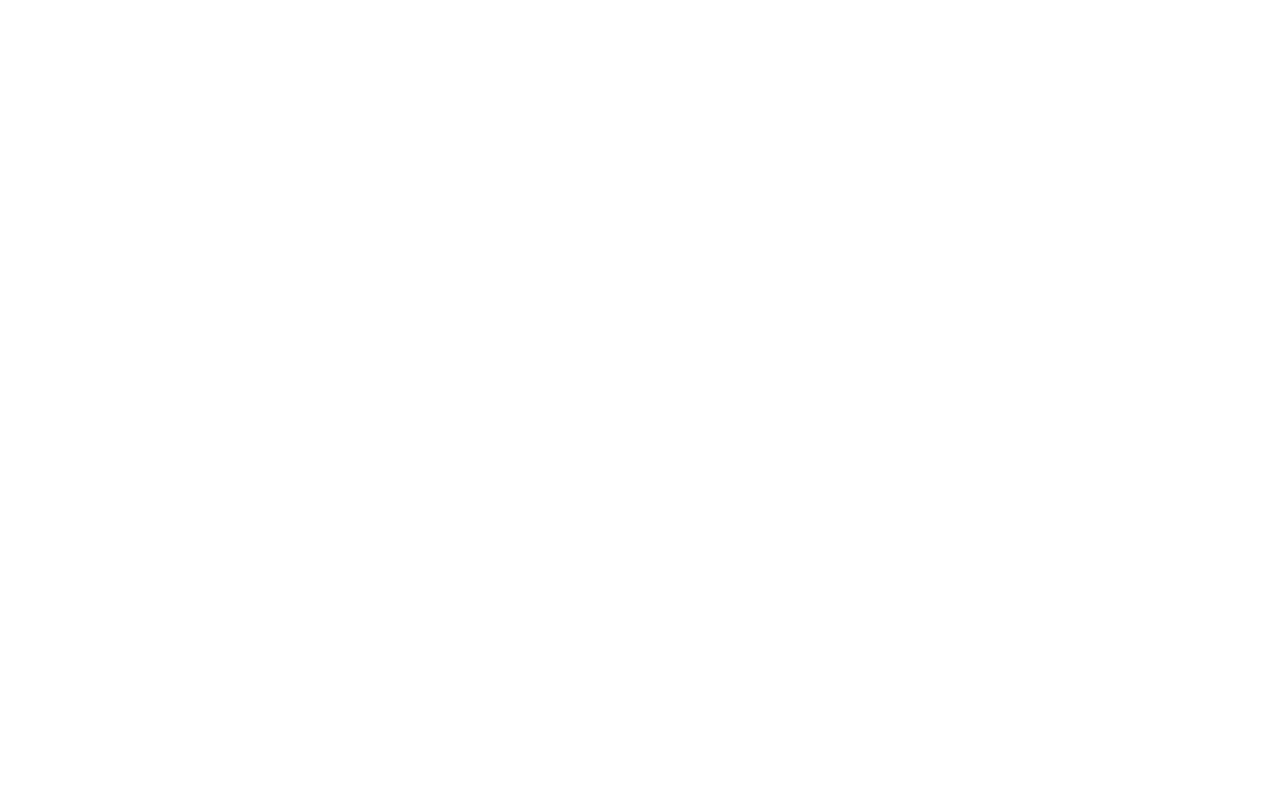
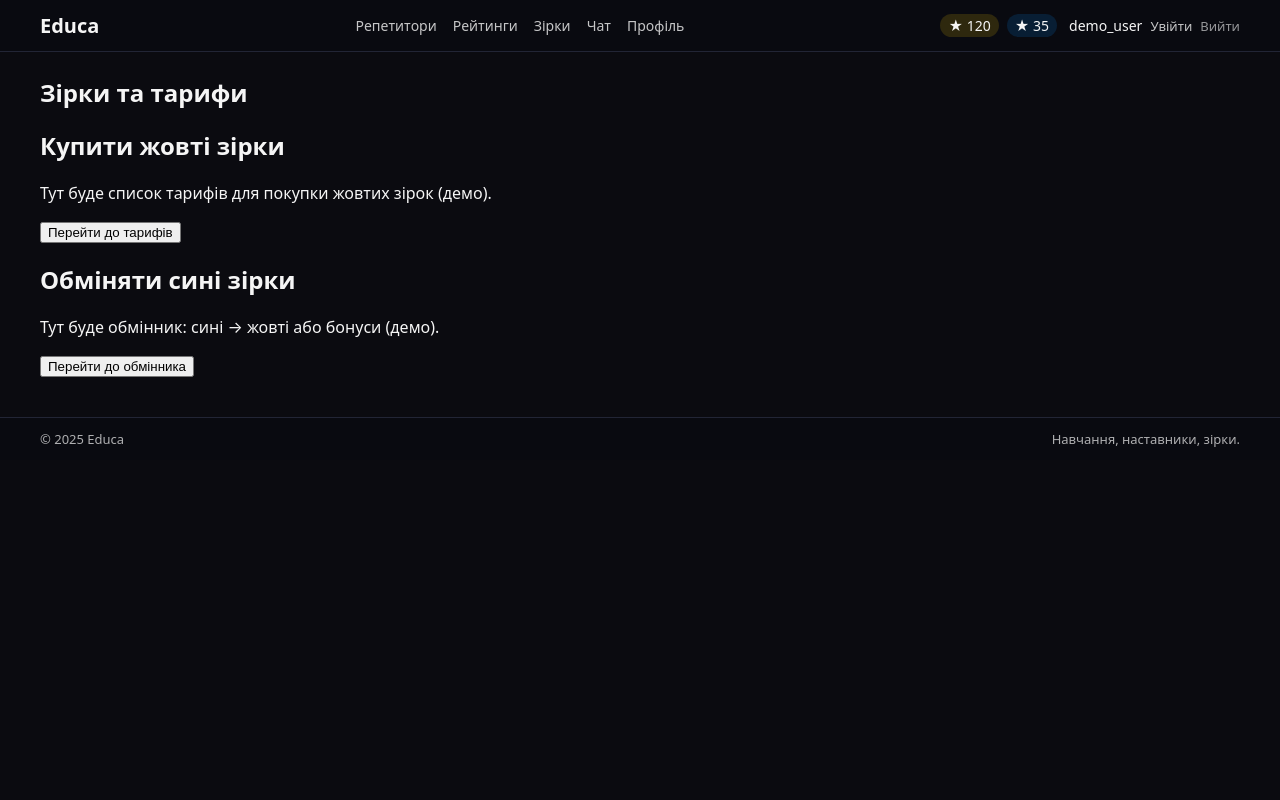
Before and after one commit to nitatsuu/educa, a PHP site: page /exchange.php in a window 1280 px wide. Before the commit the page is empty. Run offline with PHP 8.4, Linux system fonts and the light colour scheme.

Commit message:
feat: Add markup for files pages

```diff
--- a/css/style.css
+++ b/css/style.css
@@ -0,0 +1,133 @@
+*,
+*::before,
+*::after {
+    box-sizing: border-box;
+}
+
+body {
+    margin: 0;
+    font-family: system-ui, -apple-system, BlinkMacSystemFont, "Segoe UI", sans-serif;
+    background: #0b0b10;
+    color: #f5f5f5;
+}
+
+a {
+    color: inherit;
+    text-decoration: none;
+}
+
+.container {
+    max-width: 1200px;
+    margin: 0 auto;
+    padding: 0 16px;
+}
+
+.site-header {
+    border-bottom: 1px solid #222535;
+    background: #090a10;
+}
+
+.header-inner {
+    display: flex;
+    align-items: center;
+    justify-content: space-between;
+    padding: 12px 0;
+    gap: 16px;
+}
+
+.logo a {
+    font-weight: 700;
+    font-size: 20px;
+}
+
+.main-nav {
+    display: flex;
+    gap: 16px;
+}
+
+.main-nav a {
+    font-size: 14px;
+    opacity: 0.8;
+}
+
+.main-nav a:hover {
+    opacity: 1;
+}
+
+.user-panel {
+    display: flex;
+    align-items: center;
+    gap: 12px;
+    font-size: 14px;
+}
+
+.stars {
+    display: flex;
+    gap: 8px;
+}
+
+.stars-yellow {
+    padding: 2px 8px;
+    border-radius: 999px;
+    background: rgba(255, 204, 0, 0.15);
+}
+
+.stars-blue {
+    padding: 2px 8px;
+    border-radius: 999px;
+    background: rgba(0, 140, 255, 0.15);
+}
+
+.user-auth {
+    display: flex;
+    align-items: center;
+    gap: 8px;
+}
+
+.btn-link {
+    font-size: 13px;
+    opacity: 0.8;
+}
+
+.btn-link--secondary {
+    opacity: 0.6;
+}
+
+.site-main {
+    padding: 24px 0 40px;
+}
+
+.page-section h1 {
+    margin-top: 0;
+    margin-bottom: 16px;
+}
+
+.site-footer {
+    border-top: 1px solid #222535;
+    background: #090a10;
+}
+
+.footer-inner {
+    display: flex;
+    justify-content: space-between;
+    padding: 12px 0;
+    font-size: 13px;
+    opacity: 0.7;
+}
+
+/* Mobile-first, потом добавим @media для десктопа */
+@media (max-width: 768px) {
+    .header-inner {
+        flex-direction: column;
+        align-items: flex-start;
+    }
+
+    .main-nav {
+        flex-wrap: wrap;
+    }
+
+    .user-panel {
+        width: 100%;
+        justify-content: space-between;
+    }
+}
--- a/exchange.php
+++ b/exchange.php
@@ -0,0 +1,25 @@
+<?php
+require_once __DIR__ . '/header.php';
+?>
+
+<section class="page-section">
+    <h1>Зірки та тарифи</h1>
+
+    <div class="stars-actions">
+        <div class="stars-block">
+            <h2>Купити жовті зірки</h2>
+            <p>Тут буде список тарифів для покупки жовтих зірок (демо).</p>
+            <button class="btn-primary" type="button">Перейти до тарифів</button>
+        </div>
+
+        <div class="stars-block">
+            <h2>Обміняти сині зірки</h2>
+            <p>Тут буде обмінник: сині → жовті або бонуси (демо).</p>
+            <button class="btn-secondary" type="button">Перейти до обмінника</button>
+        </div>
+    </div>
+</section>
+
+<?php
+require_once __DIR__ . '/footer.php';
+?>
--- /dev/null
+++ b/footer.php
@@ -0,0 +1,14 @@
+</main>
+
+<footer class="site-footer">
+    <div class="container footer-inner">
+        <div class="footer-left">
+            © <?= date('Y') ?> Educa
+        </div>
+        <div class="footer-right">
+            <span>Навчання, наставники, зірки.</span>
+        </div>
+    </div>
+</footer>
+</body>
+</html>
--- /dev/null
+++ b/header.php
@@ -0,0 +1,47 @@
+<?php
+require_once __DIR__ . '/php/init.php';
+?>
+<!DOCTYPE html>
+<html lang="uk">
+<head>
+    <meta charset="UTF-8">
+    <title>Educa Demo</title>
+    <meta name="viewport" content="width=device-width, initial-scale=1.0">
+    <link rel="stylesheet" href="/css/style.css">
+    <script src="/js/main.js" defer></script>
+</head>
+<body>
+<header class="site-header">
+    <div class="container header-inner">
+        <div class="logo">
+            <a href="/index.php">Educa</a>
+        </div>
+
+        <nav class="main-nav">
+            <a href="/tutors.php">Репетитори</a>
+            <a href="/ratings.php">Рейтинги</a>
+            <a href="/exchange.php">Зірки</a>
+            <a href="/chat.php">Чат</a>
+            <a href="/profile.php">Профіль</a>
+        </nav>
+
+        <div class="user-panel">
+            <div class="stars" title="Баланс зірок">
+                <span class="stars-yellow" title="Жовті зірки">★ <?= htmlspecialchars($currentUser['yellow_stars']) ?></span>
+                <span class="stars-blue" title="Сині зірки">★ <?= htmlspecialchars($currentUser['blue_stars']) ?></span>
+            </div>
+
+            <div class="user-auth">
+                <span class="user-name" title="Користувач">
+                    <?= htmlspecialchars($currentUser['login']) ?>
+                </span>
+
+                <!-- Пізніше підв’яжемо до реальної авторизації -->
+                <a href="/php/login.php" class="btn-link">Увійти</a>
+                <a href="/php/logout.php" class="btn-link btn-link--secondary">Вийти</a>
+            </div>
+        </div>
+    </div>
+</header>
+
+<main class="site-main container">
--- a/php/init.php
+++ b/php/init.php
@@ -0,0 +1,13 @@
+<?php
+// Connection for all the pages
+
+if (session_status() === PHP_SESSION_NONE) {
+    session_start();
+}
+
+//will be taken from the data/users.txt
+$currentUser = [
+    'login'        => 'demo_user',
+    'yellow_stars' => 120,
+    'blue_stars'   => 35,
+];
```
Also changed, not shown: chat.php (+12 -0 lines), index.php (+16 -7 lines), profile.php (+12 -0 lines), ratings.php (+12 -0 lines), tutors.php (+12 -0 lines).
